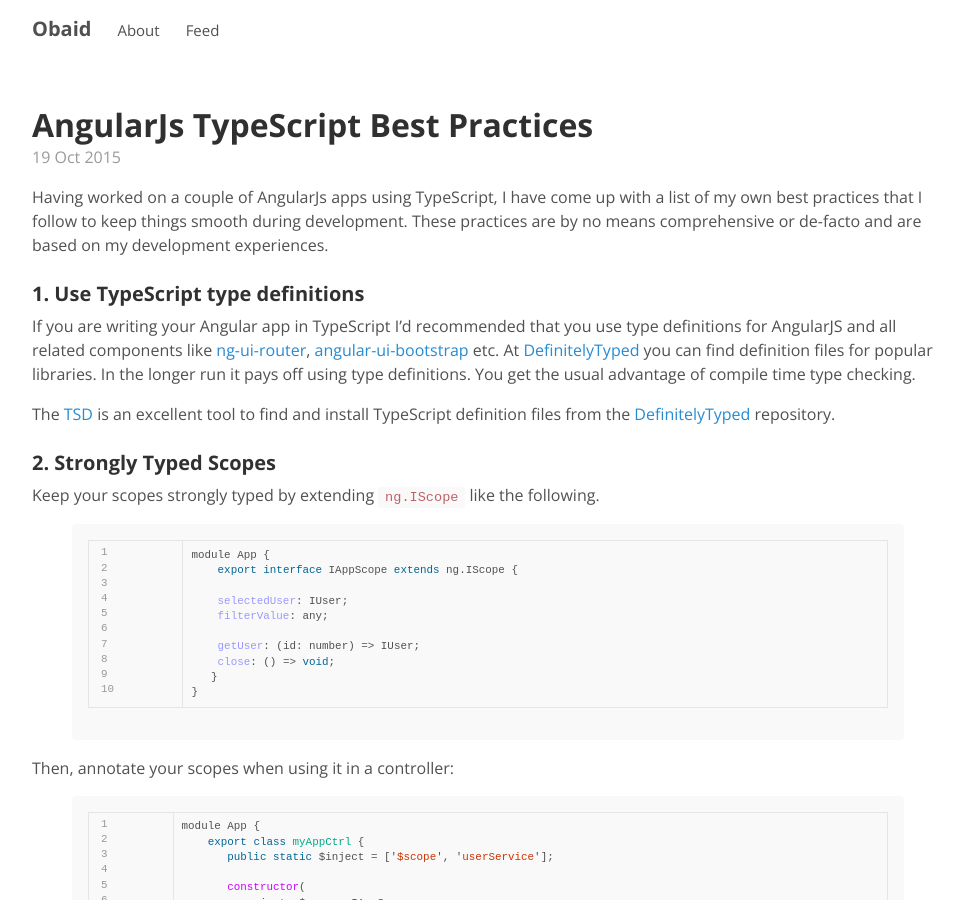
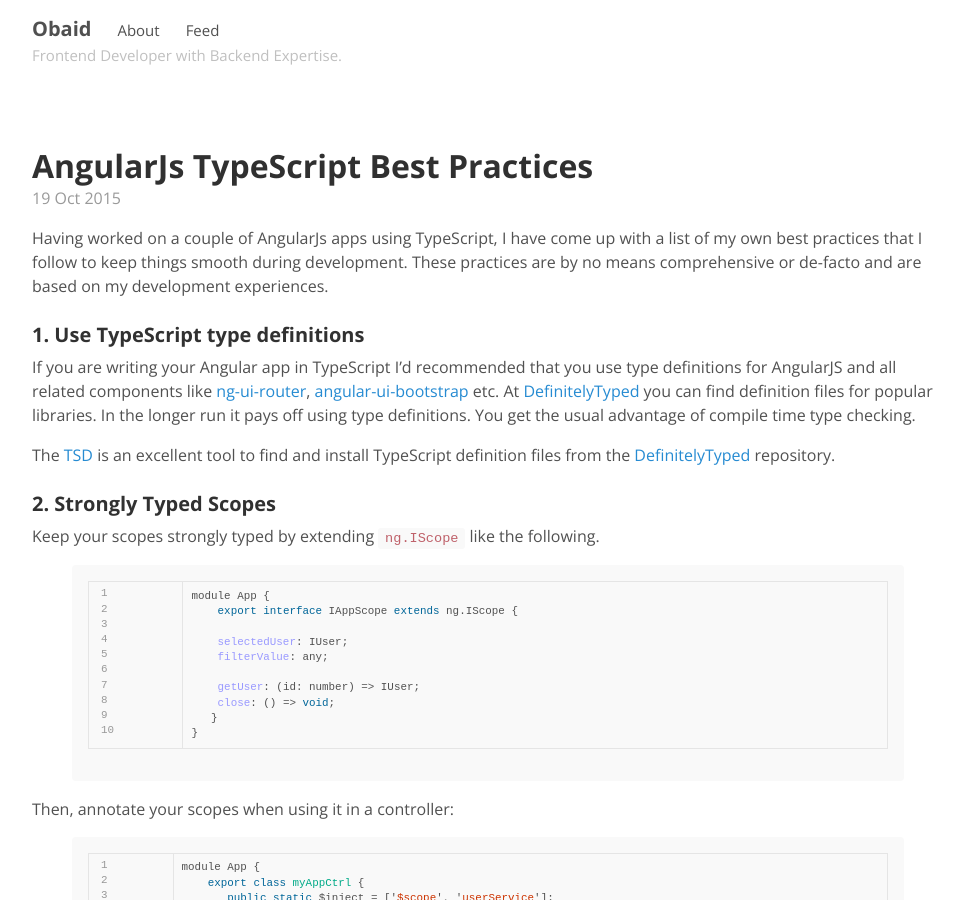
Before and after one commit to ObaidUrRehman/ObaidUrRehman.github.io, a Jekyll site: the page built from index.html, in a window 1280 px wide and 900 px high. Shown: the whole window, without its empty margins (152-1116 px from the left). Built offline with Jekyll 4.4.1, drawn with Linux system fonts in a browser that asks for light colours; the list of posts is cut into pages by our own code; some of the changed lines change nothing that is shown.

Commit message:
UI Tweaks

```diff
--- a/_config.yml
+++ b/_config.yml
@@ -20,14 +20,14 @@
 
 # About/contact
 author:
-  name:              Mark Otto
-  url:               https://twitter.com/mdo
-  email:             markdotto@gmail.com
+  name:              Obaid ur Rehman
+  url:               https://twitter.com/obaidurrehmann
+  email:             obaid@live.com
 
 # Custom vars
 version:             2.0.0
 github:
-  repo:              https://github.com/poole/poole
+  repo:              https://github.com/ObaidurRehman
 
 # Page links on the header
 pages_list:
--- a/_layouts/default.html
+++ b/_layouts/default.html
@@ -13,13 +13,12 @@
   				&nbsp;&nbsp;&nbsp;
   				<small><a href="{{ page[1]  }}">{{ page[0] }}</a></small>
 			{% endfor %}
-          <!-- <p><small>{{ site.tagline }}</small></p> -->
+           <p><small>{{ site.tagline }}</small></p>
         </h3>
       </header>
 
       <main>
         {{ content }}
-
       </main>
 
       <footer class="footer">
```
